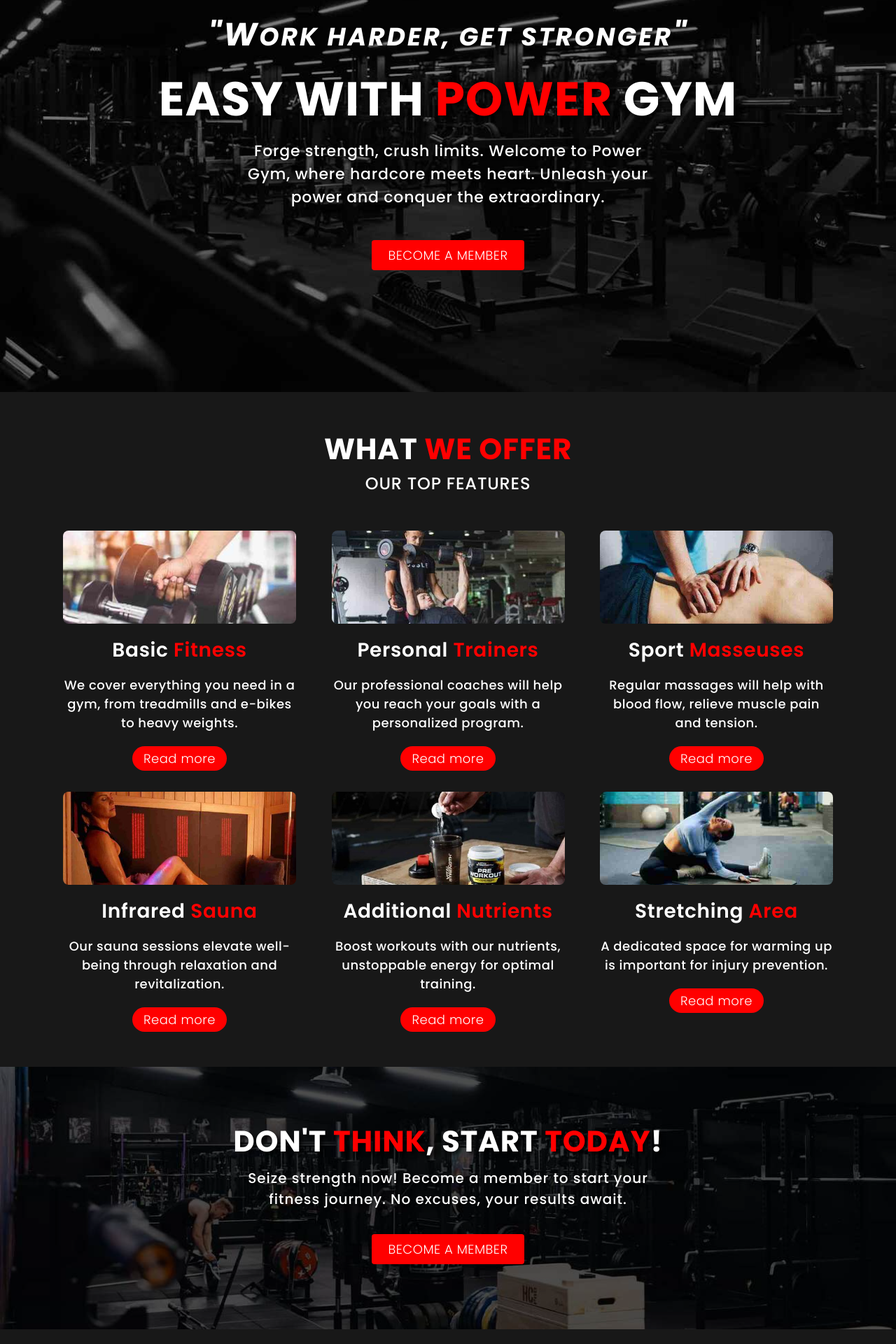
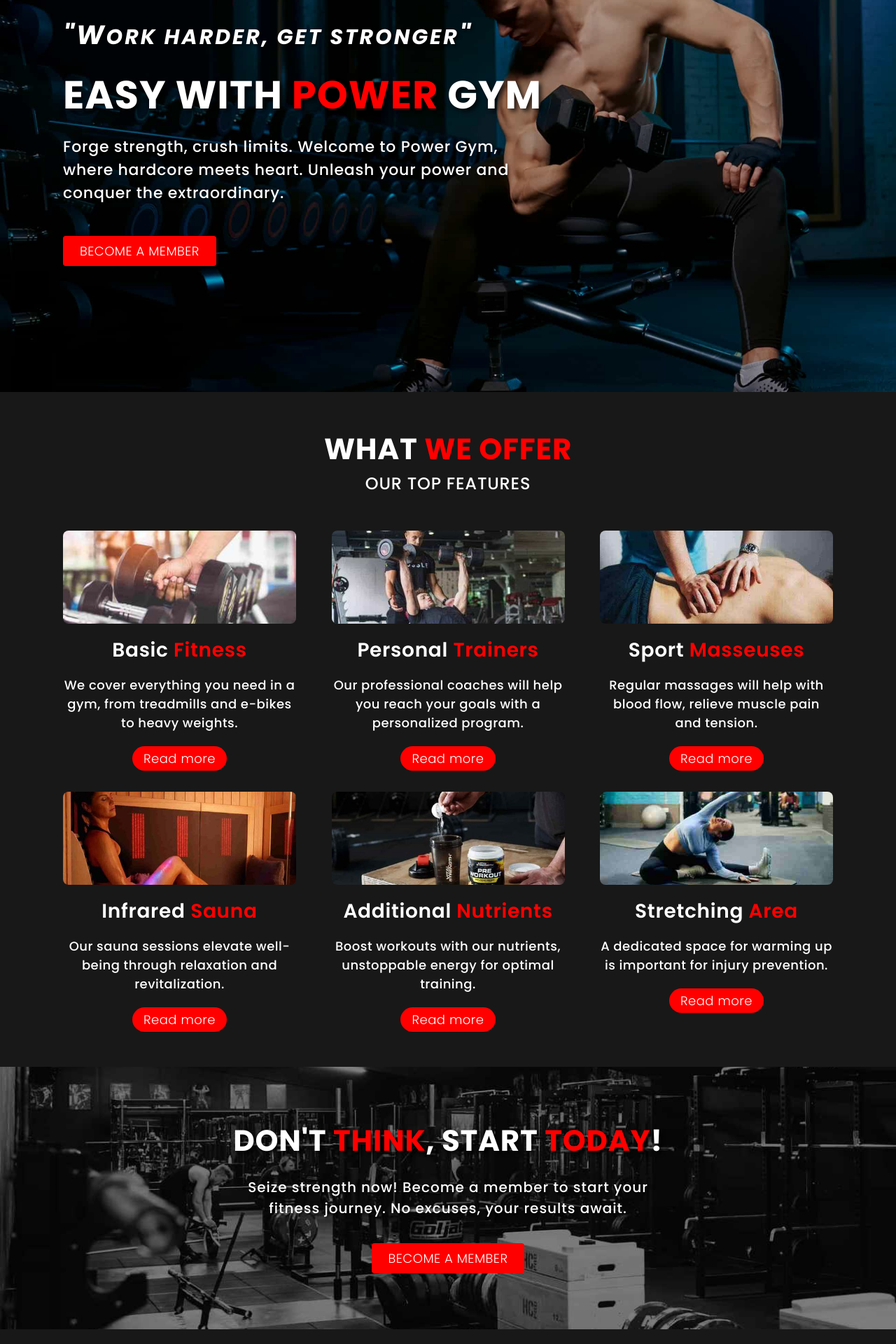
Before and after one commit to capstxr/gym, a React (Create React App) app: page / in a window 1280 px wide. Shown: the part 240-2160 px from the top of the page at 70% size. Built offline with nearby package versions, Linux system fonts and the light colour scheme.

Commit message:
Hero update

```diff
--- a/src/css/App.scss
+++ b/src/css/App.scss
@@ -106,7 +106,6 @@ html {
     justify-content: center;
     align-items: center;
     text-align: center;
-    margin: 0 auto;
     width: 100%;
     font-size: 24px;
     font-weight: 450;
--- a/src/ts/pages/about/index.tsx
+++ b/src/ts/pages/about/index.tsx
@@ -32,7 +32,7 @@ const About = () => {
 
                 <div className="content">
                     <h2 className="about-hero-text">
-                        <span className="white">Start </span>
+                        <span className="white">Start the </span>
                         <span className="red">body </span>
                         <span className="white">and </span>
                         <span className="red">mind cleansing </span>
--- a/src/ts/pages/home/home.scss
+++ b/src/ts/pages/home/home.scss
@@ -16,6 +16,12 @@
     opacity: 0.5;
 }
 
+#home-bg {
+    object-position: center 10%;
+    filter: grayscale(0);
+    opacity: 0.7;
+}
+
 #h-l-content {
     position: absolute;
     z-index: 1;
@@ -23,7 +29,7 @@
     flex-direction: column;
     gap: 45px;
     justify-content: center;
-    align-items: center;
+    align-items: start;
     width: 100%;
     height: 100%;
 
@@ -36,17 +42,17 @@
     text-transform: uppercase;
     font-style: italic;
     color: #fff;
-    font-size: 36px;
+    font-size: 30px;
     text-shadow: 2px 2px 4px rgba(0,0,0,0.75);
     letter-spacing: 3px;
 
     .s-large {
-        font-size: 46px;
+        font-size: 38px;
     }
 }
 
 .landing-head {
-    font-size: 68px;
+    font-size: 56px;
     text-transform: uppercase;
     letter-spacing: 1px;
     line-height: 25px;
@@ -55,8 +61,8 @@
 
 .landing-text {
     font-size: 22px;
-    width: 600px !important;
-    text-align: center;
+    width: 650px !important;
+    text-align: start;
     font-weight: 500;
     letter-spacing: 0.8px;
     text-shadow: 2px 2px 4px rgba(0,0,0,0.5);
@@ -131,9 +137,10 @@
     background-color: #000;
 
     .background-image {
-        object-position: center 65%;
-        opacity: 0.3;
+        object-position: center 75%;
+        opacity: 0.5;
         z-index: 0;
+        filter: grayscale(1);
     }
 
     .content {
@@ -147,8 +154,10 @@
         gap: 25px;
 
         .section-heading {
-            line-height: 25px;
+            line-height: 52px;
             text-shadow: 4px 4px 5px rgba(0,0,0,0.75);
+            text-align: center;
+            margin: 0;
         }
     }
 }
@@ -156,11 +165,11 @@
 .dont-think {
     font-size: 20px;
     text-align: center;
-    width: 580px;
     font-weight: 500;
     letter-spacing: 1px;
     text-shadow: 2px 2px 3px rgba(0,0,0,0.5);
     margin-bottom: 10px;
+    width: 600px;
 }
 
 .review-wrapper {
@@ -395,6 +404,7 @@
 
     .dont-think {
         font-size: 18px;
+        width: auto;
     }
 
     #review-grid {
@@ -515,6 +525,10 @@
 }
 
 @media screen and (max-width: 600px) {
+    #h-l-content {
+        align-items: center;
+    }
+
     .slogan {
         width: 100% !important;
         text-align: center;
@@ -530,6 +544,7 @@
     .landing-text {
         width: 100% !important;
         margin-top: -10px;
+        text-align: center;
         line-height: 24px;
     }
 
--- a/src/ts/pages/home/index.tsx
+++ b/src/ts/pages/home/index.tsx
@@ -128,9 +128,10 @@ const Home = () => {
                 id="home-landing"
             >
                 <img
-                    src="/images/home-landing-bg.jpg"
+                    src="/images/bodybuilder_bg.jpg"
                     alt="Gym Background"
                     className="landing-bg"
+                    id="home-bg"
                 />
 
                 <div
```
Also changed, not shown: public/images/bodybuilder_bg.jpg (added).
